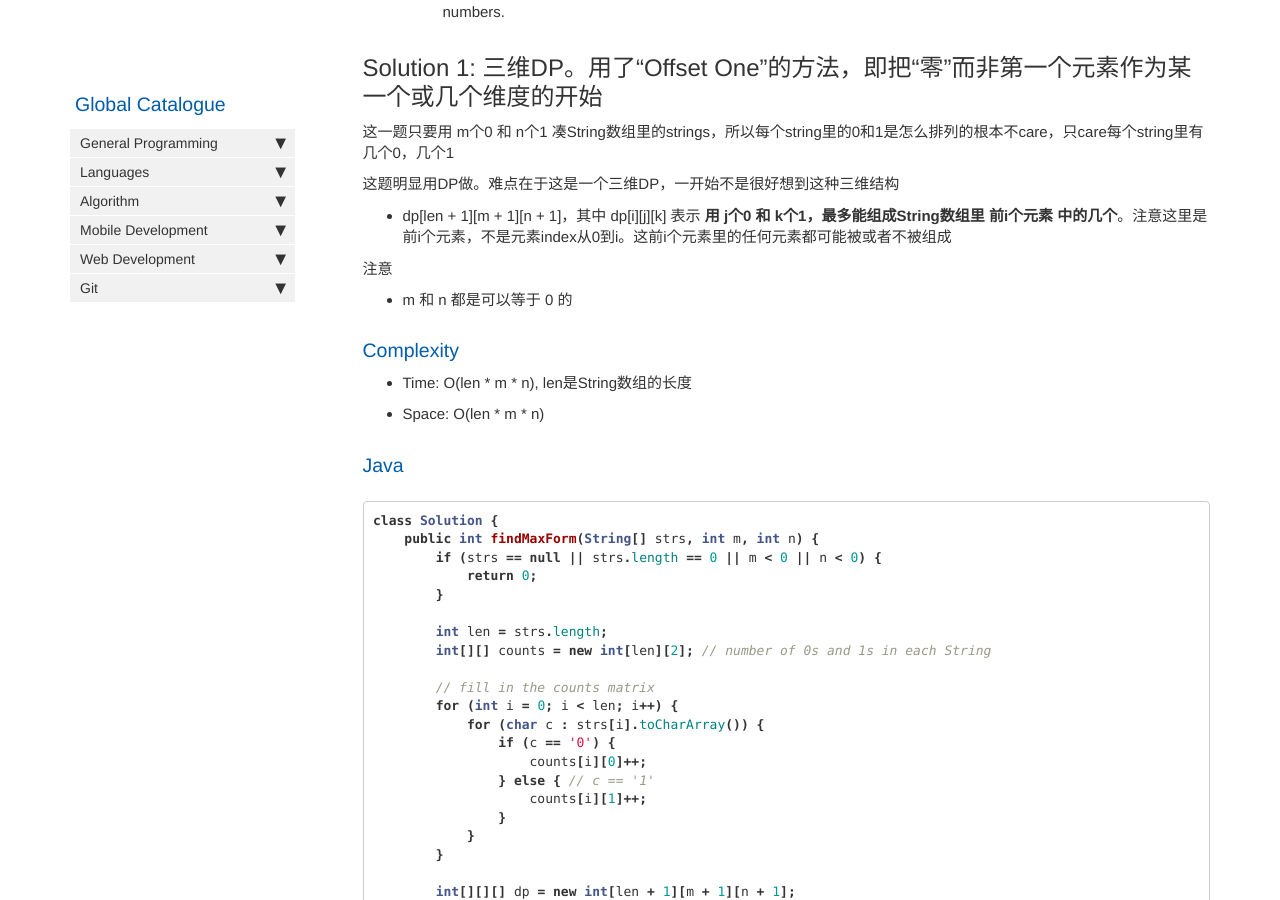
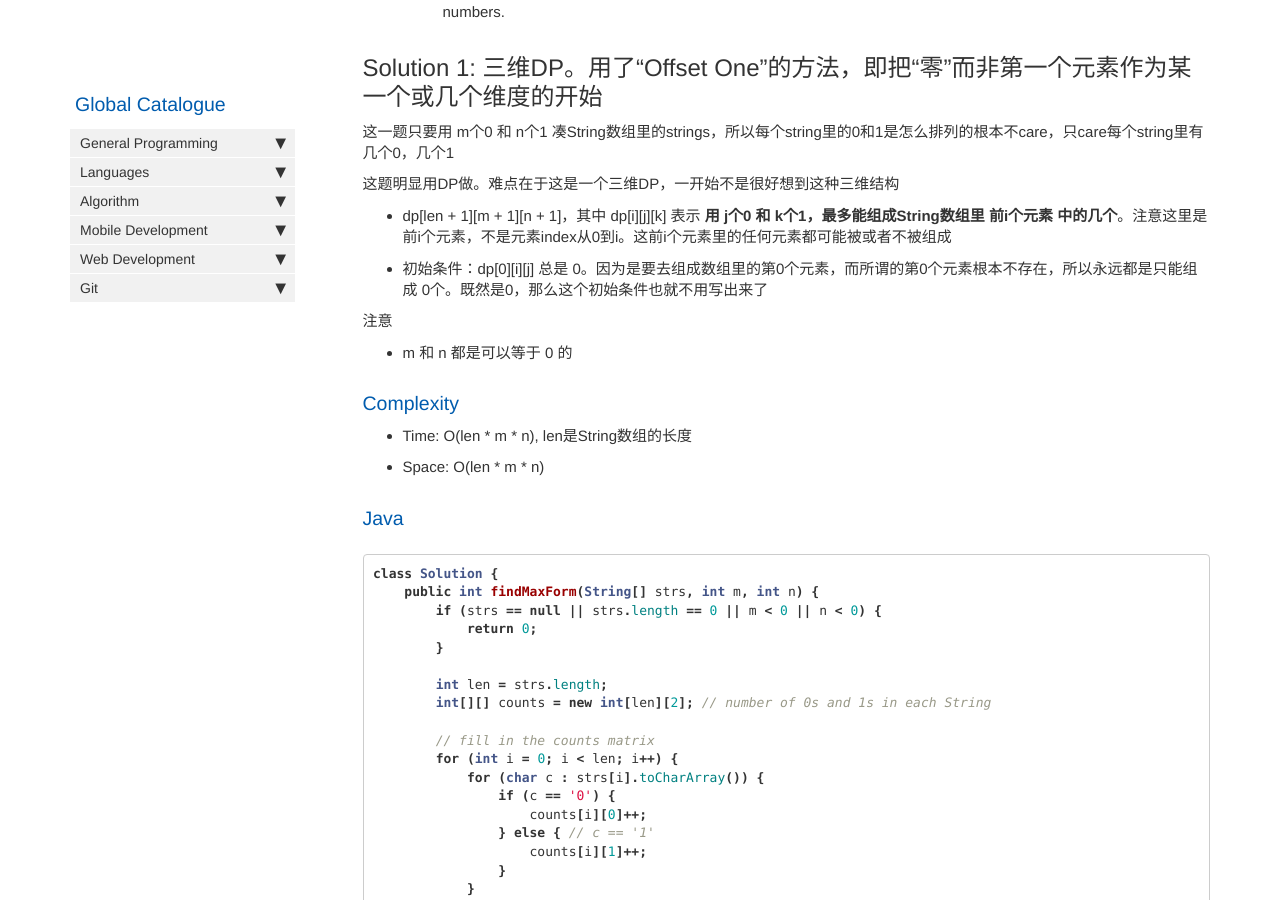
Before and after one commit to HungryOrc/hungryorc.github.io, a Jekyll site: the page built from pages/algorithm/algorithm_ones_and_zeroes_form_max_number_of_strings.md, in a window 1280 px wide and 900 px high, scrolled down 712 px. Built offline with Jekyll 4.4.1, drawn with Linux system fonts in a browser that asks for light colours; nearby versions of some CDN libraries; comment, search, counter and statistics services are not loaded.

Commit message:
Update algorithm_ones_and_zeroes_form_max_number_of_strings.md

```diff
--- a/pages/algorithm/algorithm_ones_and_zeroes_form_max_number_of_strings.md
+++ b/pages/algorithm/algorithm_ones_and_zeroes_form_max_number_of_strings.md
@@ -31,6 +31,7 @@ Now your task is to find the maximum number of strings that you can form with gi
 
 这题明显用DP做。难点在于这是一个三维DP，一开始不是很好想到这种三维结构
 * dp[len + 1][m + 1][n + 1]，其中 dp[i][j][k] 表示 **用 j个0 和 k个1，最多能组成String数组里 前i个元素 中的几个**。注意这里是 前i个元素，不是元素index从0到i。这前i个元素里的任何元素都可能被或者不被组成
+* 初始条件：dp[0][i][j] 总是 0。因为是要去组成数组里的第0个元素，而所谓的第0个元素根本不存在，所以永远都是只能组成 0个。既然是0，那么这个初始条件也就不用写出来了
 
 注意
 * m 和 n 都是可以等于 0 的
```
